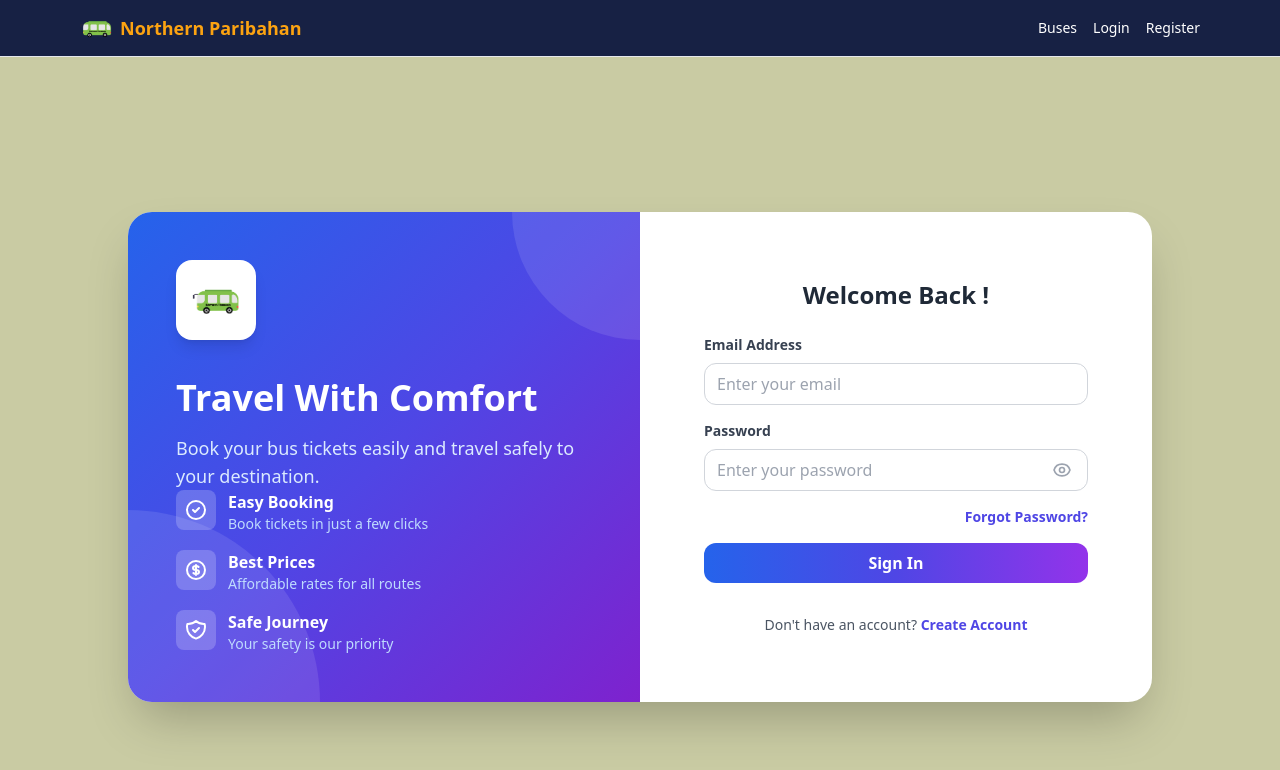
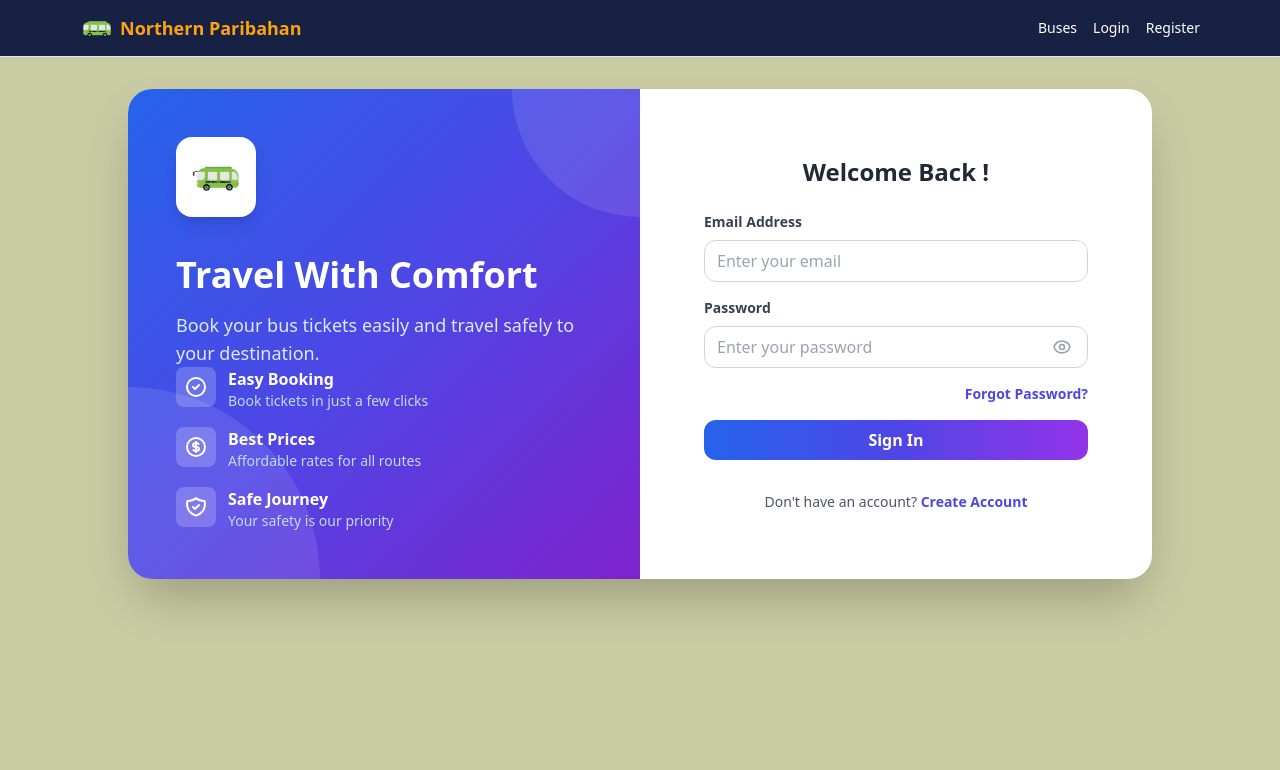
Before and after one commit to uzicodes/Northern-Paribahan, a Next.js app in the folder frontend/: page /login in a window 1280 px wide. Shown: the top 770 px of the page. Built offline with nearby package versions, Linux system fonts and the light colour scheme.

Commit message:
aligned login and register forms to start from the top for better layout consistency

```diff
--- a/frontend/app/login/page.tsx
+++ b/frontend/app/login/page.tsx
@@ -12,7 +12,7 @@ export default function LoginPage() {
   };
 
   return (
-    <div className="min-h-screen flex items-center justify-center p-4" style={{ backgroundColor: '#C9CBA3' }}>
+    <div className="min-h-screen flex items-start justify-center p-4 pt-8" style={{ backgroundColor: '#C9CBA3' }}>
       {/* Main Container */}
       <div className="w-full max-w-5xl flex rounded-3xl shadow-2xl overflow-hidden bg-white h-auto">
 
--- a/frontend/app/register/page.tsx
+++ b/frontend/app/register/page.tsx
@@ -19,7 +19,7 @@ export default function RegisterPage() {
   };
 
   return (
-    <div className="min-h-screen flex items-center justify-center p-4" style={{ backgroundColor: '#C9CBA3' }}>
+    <div className="min-h-screen flex items-start justify-center p-4 pt-8" style={{ backgroundColor: '#C9CBA3' }}>
       {/* Main Container */}
       <div className="w-full max-w-5xl flex rounded-3xl shadow-2xl overflow-hidden bg-white h-auto">
 
```
